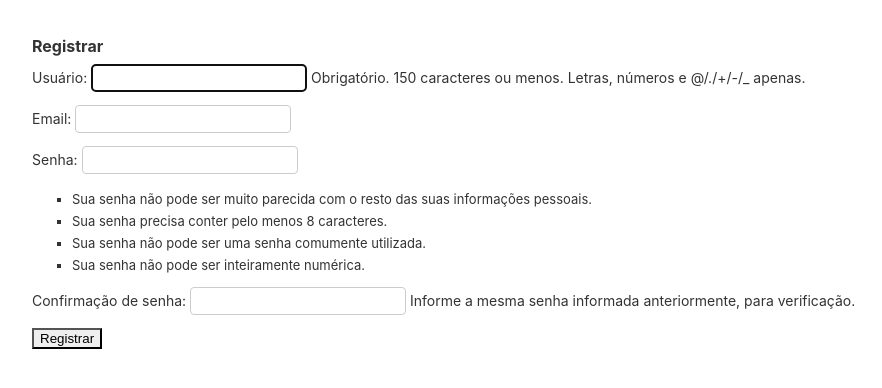
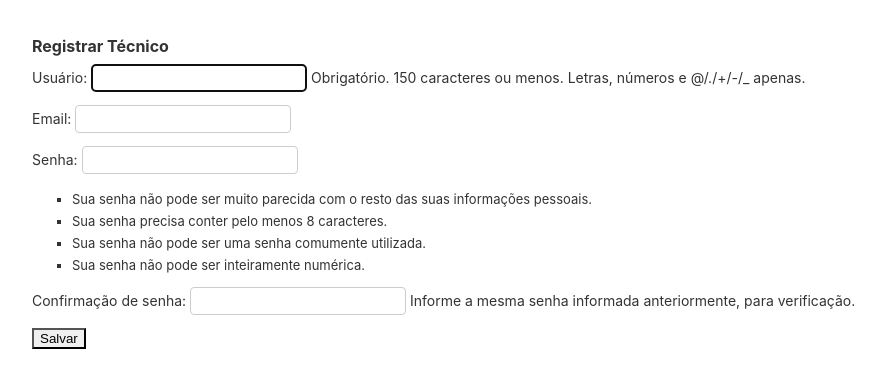
Before and after one commit to Lucaslgbr/playmate, a Django app: page /register in a window 1280 px wide. Shown: the part 57-445 px from the top of the page, without its empty margins (8-890 px from the left). Run offline with Django 4.2, Linux system fonts and the light colour scheme.

Commit message:
alterado labels registro de técnico

```diff
--- a/templates/home.html
+++ b/templates/home.html
@@ -3,7 +3,7 @@
 {% block content %}
     <nav>
       <ul>
-        <li><a href="{% url 'register' %}">Registrar</a></li>
+        <li><a href="{% url 'register' %}">Registrar técnico</a></li>
         <li><a href="{% url 'admin:login' %}">Entrar</a></li>
       </ul>
     </nav>
--- a/templates/register.html
+++ b/templates/register.html
@@ -1,10 +1,10 @@
 {% extends 'admin/base.html' %}
 {% load static  %}
 {% block content %}
-  <h2>Registrar</h2>
+  <h2>Registrar Técnico</h2>
   <form method="post">
     {% csrf_token %}
     {{ form.as_p }}
-    <button type="submit">Registrar</button>
+    <button type="submit">Salvar</button>
   </form>
 {% endblock %}
```
Also changed, not shown: db.sqlite3.
